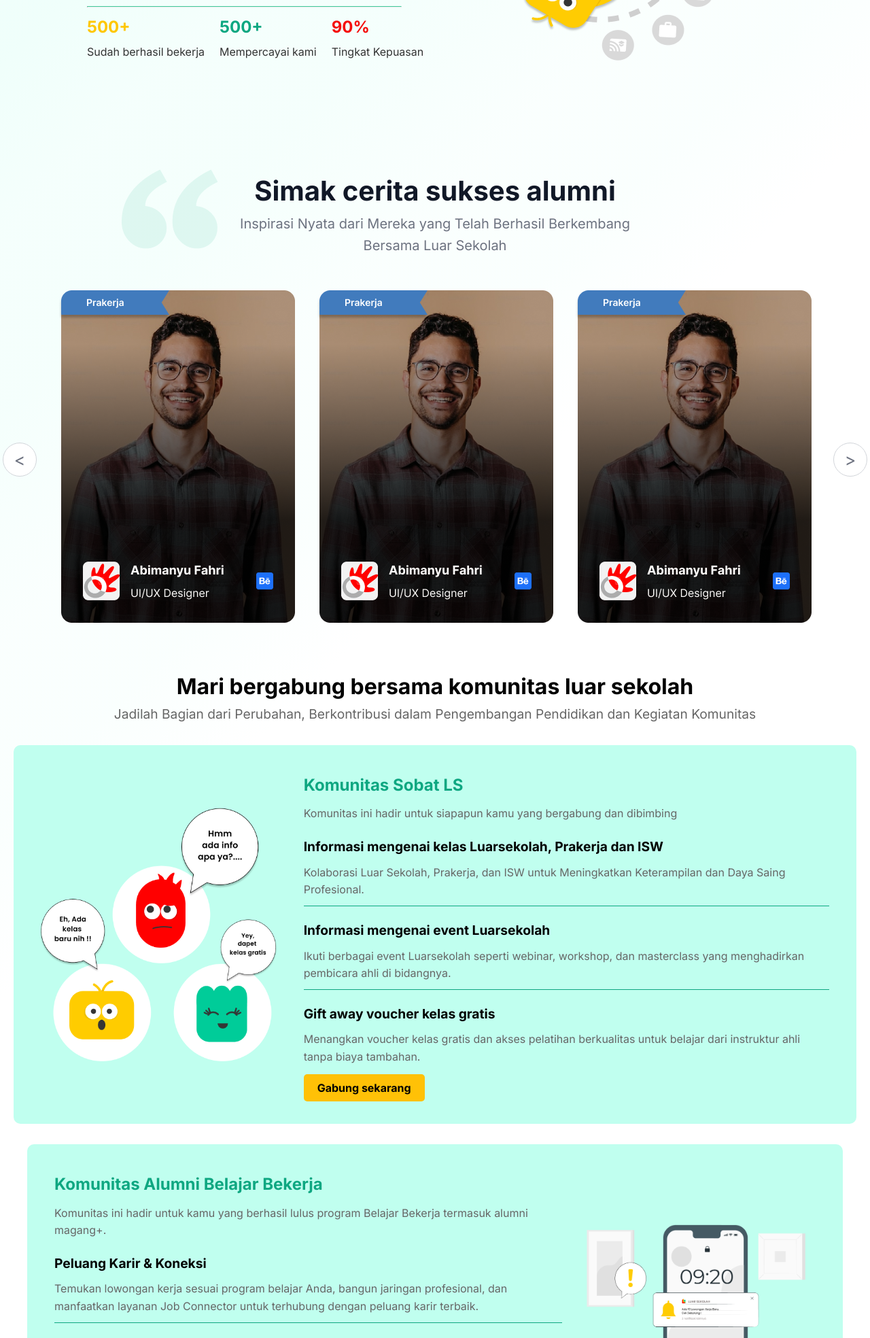
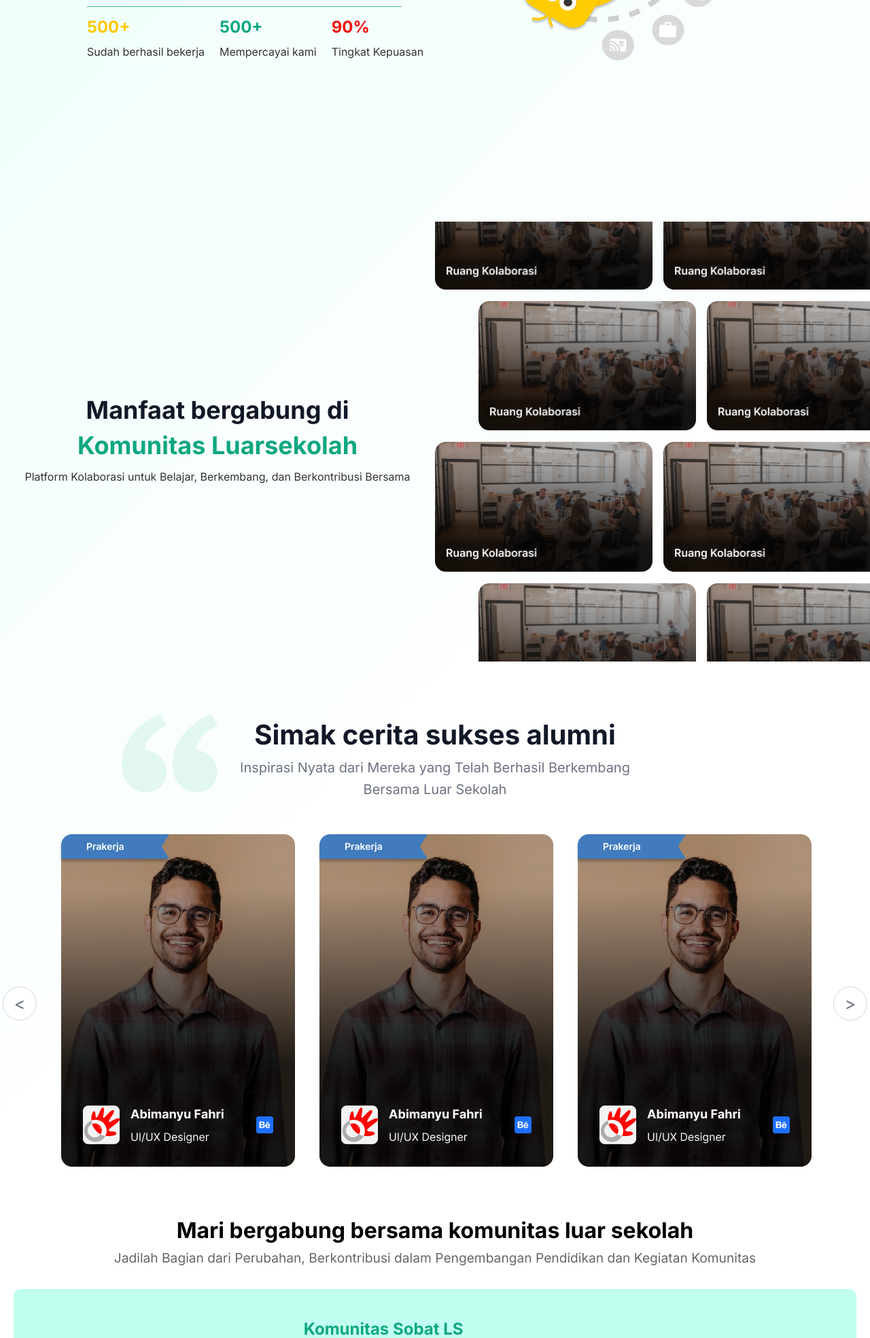
Before and after one commit to arru-tech/app-luar-sekolah, a PHP site: page / in a window 1280 px wide. Shown: the part 507-2475 px from the top of the page at 68% size. Run offline with PHP 8.4, Linux system fonts and the light colour scheme.

Commit message:
add advantage section

```diff
--- /dev/null
+++ b/component/advantage.php
@@ -0,0 +1,30 @@
+<section class="advantage-container">
+    <div class="advantage-left">
+        <div class="advantage-title">
+            <p>Manfaat bergabung di</p>
+            <p id="text-advantage">Komunitas Luarsekolah</p>
+        </div>
+        <div class="advantage-text">
+            <p>Platform Kolaborasi untuk Belajar, Berkembang, dan Berkontribusi Bersama</p>
+        </div>
+    </div>
+    <div class="advantage-right">
+        <div class="advantage-row-1">
+            <img src="./img/Benefit.png" alt="">
+            <img src="./img/Benefit.png" alt="">
+        </div>
+        <div class="advantage-row-2">
+            <img src="./img/Benefit.png" alt="">
+            <img src="./img/Benefit.png" alt="">
+        </div>
+        <div class="advantage-row-3">
+            <img src="./img/Benefit.png" alt="">
+            <img src="./img/Benefit.png" alt="">
+        </div>
+        <div class="advantage-row-4">
+            <img src="./img/Benefit.png" alt="">
+            <img src="./img/Benefit.png" alt="">
+        </div>
+    </div>
+
+</section>
--- /dev/null
+++ b/css/advantage.css
@@ -0,0 +1,78 @@
+.advantage-container {
+    display: flex;
+    justify-content: center;
+    align-items: center;
+    height: 100vh;
+}
+
+.advantage-left, .advantage-right {
+    flex: 1;
+}
+
+.advantage-left {
+    display: flex;
+    justify-content: center;
+    flex-direction: column;
+    align-items: center;
+}
+
+.advantage-title {
+    font-size: 36px;
+    font-weight: bold;
+    text-align: center;
+    color: #111827;
+    line-height: 1;
+}
+
+#text-advantage {
+    color: #0EA781;
+    padding: 16px 0px;
+}
+
+.advantage-right {
+    display: flex;
+    flex-direction: column;
+    justify-self: flex-end;
+    overflow: hidden;
+}
+
+.advantage-row-1, .advantage-row-2, .advantage-row-3, .advantage-row-4 {
+    display: flex;
+    flex-direction: row;
+    gap: 16px;
+    padding-bottom: 16px;
+}
+
+.advantage-right div img {
+    width: 50%;
+    height: auto;
+}
+
+/* Making cropped image */
+.advantage-row-2 img, .advantage-row-4 img {
+    transform: translateX(20%);
+}
+
+.advantage-row-1 {
+    display: flex;
+    align-items: flex-end;
+    height: 100px;
+}
+
+.advantage-row-1 img {
+    height: 100px;
+    width: 100%;
+    height: auto;
+}
+
+.advantage-row-4 {
+    display: flex;
+    align-items: flex-start;
+    height: 100px;
+}
+
+.advantage-row-4 img {
+    height: 100px;
+    width: 100%;
+    height: auto;
+}
--- a/css/class.css
+++ b/css/class.css
@@ -109,6 +109,7 @@
     background-color: #c0ffef;
     padding: 20px;
     border-radius: 10px;
+    margin-top: 40px;
 }
 
 .content2 .right2 {
--- a/index.php
+++ b/index.php
@@ -7,7 +7,8 @@
     <link rel="stylesheet" href="./css/style.css">
     <link rel="stylesheet" href="./css/navbar.css">
     <link rel="stylesheet" href="./css/hero.css">
-    <link rel="stylesheet" href="./css/benefit.css">
+    <link rel="stylesheet" href="./css/advantage.css">
+    <!-- <link rel="stylesheet" href="./css/benefit.css"> -->
     <link rel="stylesheet" href="./css/alumni.css">
     <link rel="stylesheet" href="./css/class.css">
     <link rel="stylesheet" href="./css/activity.css">
@@ -17,6 +18,7 @@
 <body>
     <?php include './component/navbar.php'; ?>
     <?php include './component/hero.php'; ?>
+    <?php include './component/advantage.php'; ?>
     <!-- <?php include './component/benefit.php'; ?> -->
     <?php include './component/alumni.php'; ?>
     <?php include './component/class.php'; ?>
```
Also changed, not shown: img/Benefit.png (added).
